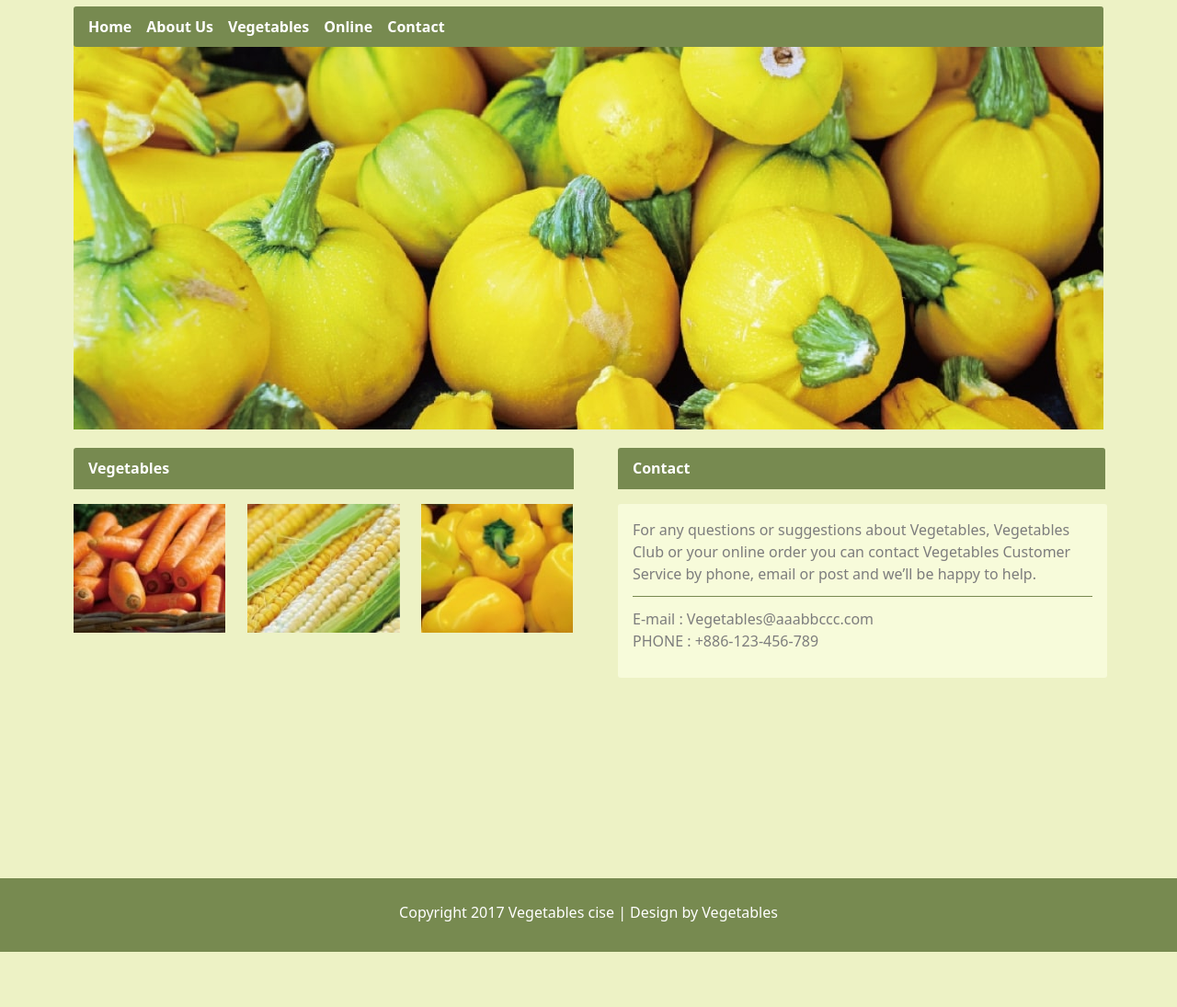
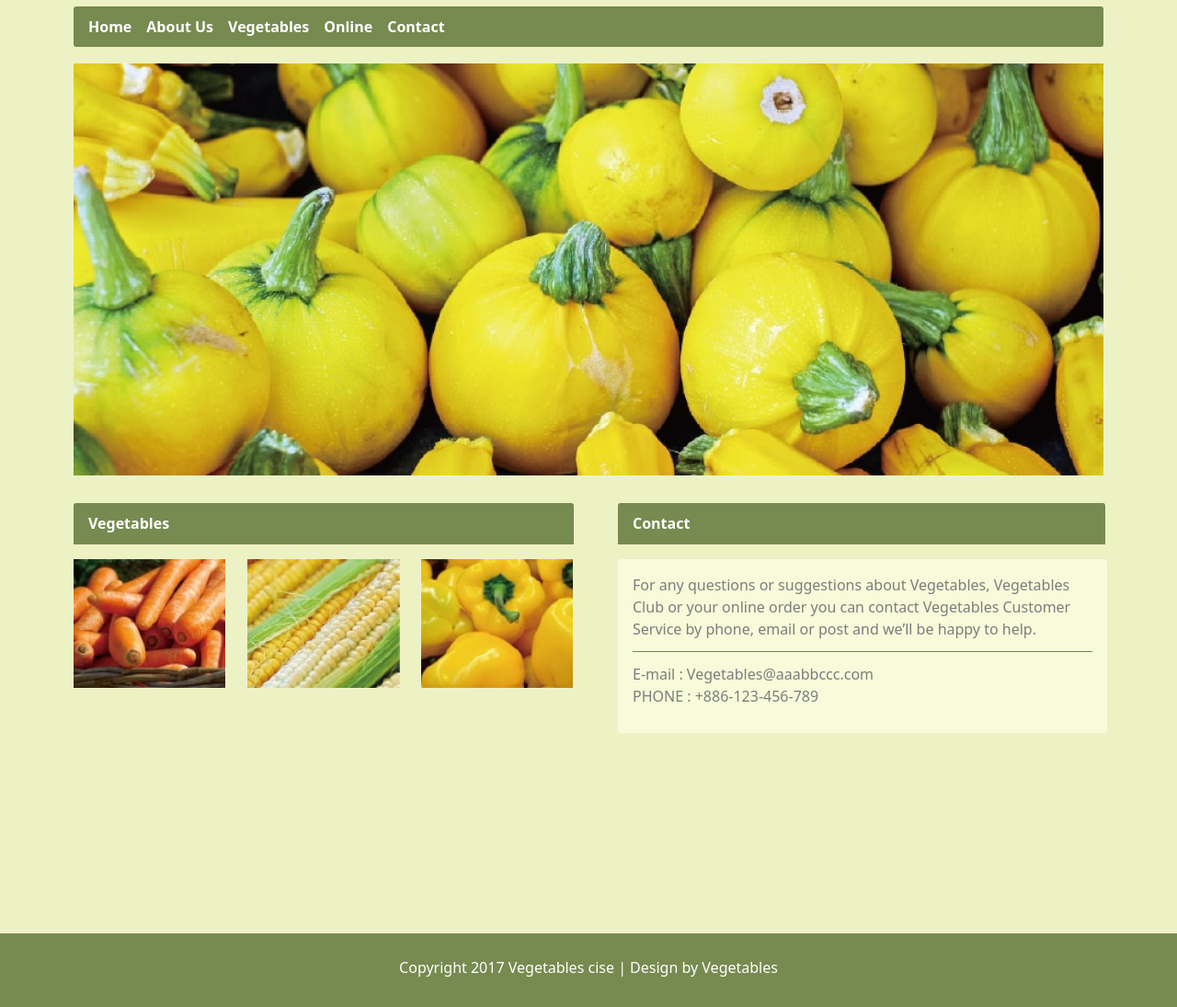
Before and after one commit to yvette82/114-1vegetables, a plain HTML site: page index.html in a window 1280 px wide. Shown: the part 99-1194 px from the top of the page at 92% size. Before the commit the page ends 1134 px from the top, so only its background shows below. Drawn offline with Linux system fonts and the light colour scheme.

Commit message:
Update style.css

```diff
--- a/style.css
+++ b/style.css
@@ -158,13 +158,14 @@ body {
 .hero {
   width: 1120px;
   height: 448px;
-  margin: 20px auto;
+  margin: 40px auto 20px auto;
 }
 
 .hero img {
   width: 100%;
   height: auto;
   display: block;
+  margin-top: 30px;
 }
 
 /* ===== Main Content ===== */
@@ -173,7 +174,7 @@ body {
   height: 448px;
   display: flex;
   justify-content: space-between;
-  margin: 0 auto 20px auto;
+  margin: 40px auto 20px auto;
 }
 
 /* 左右 box */
```
